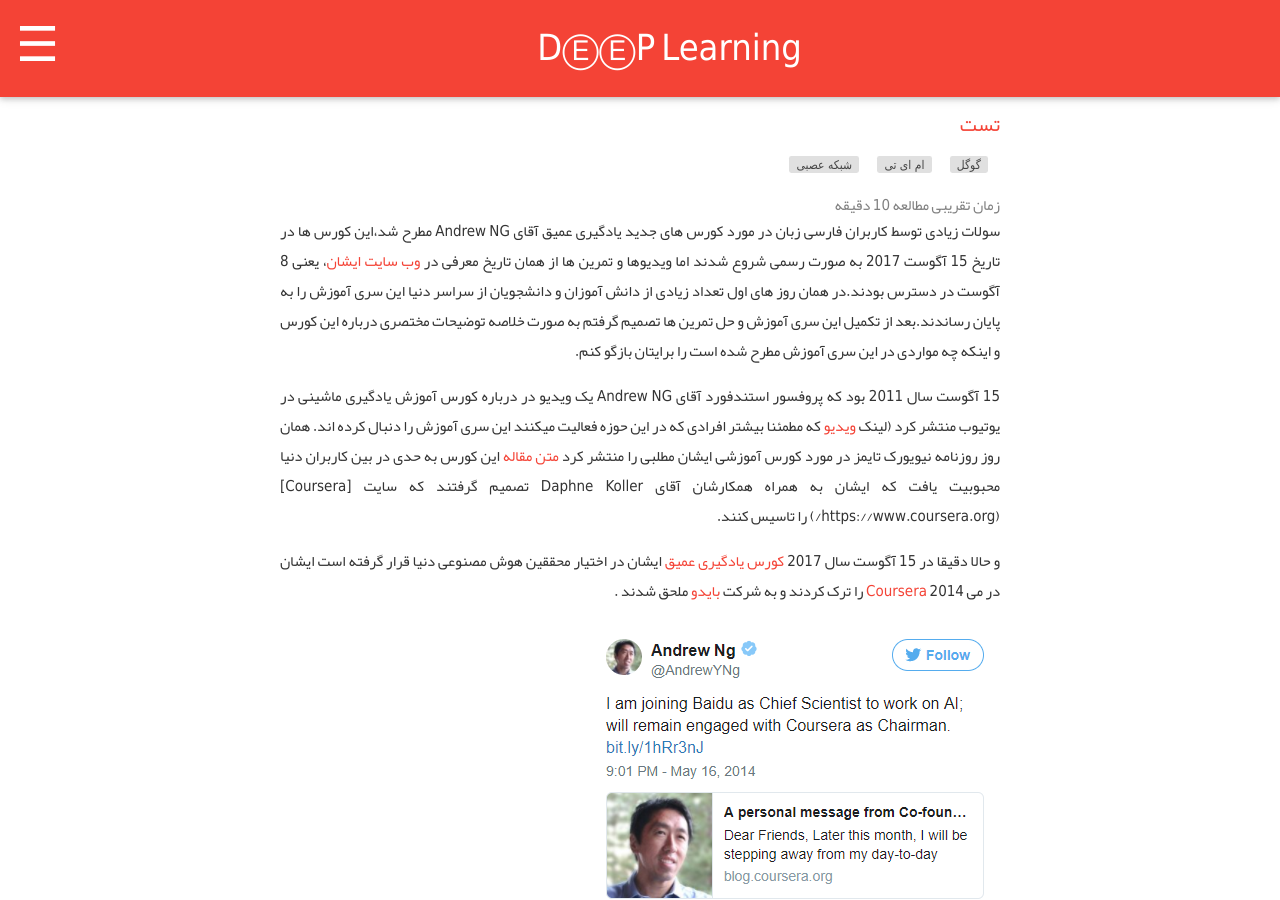
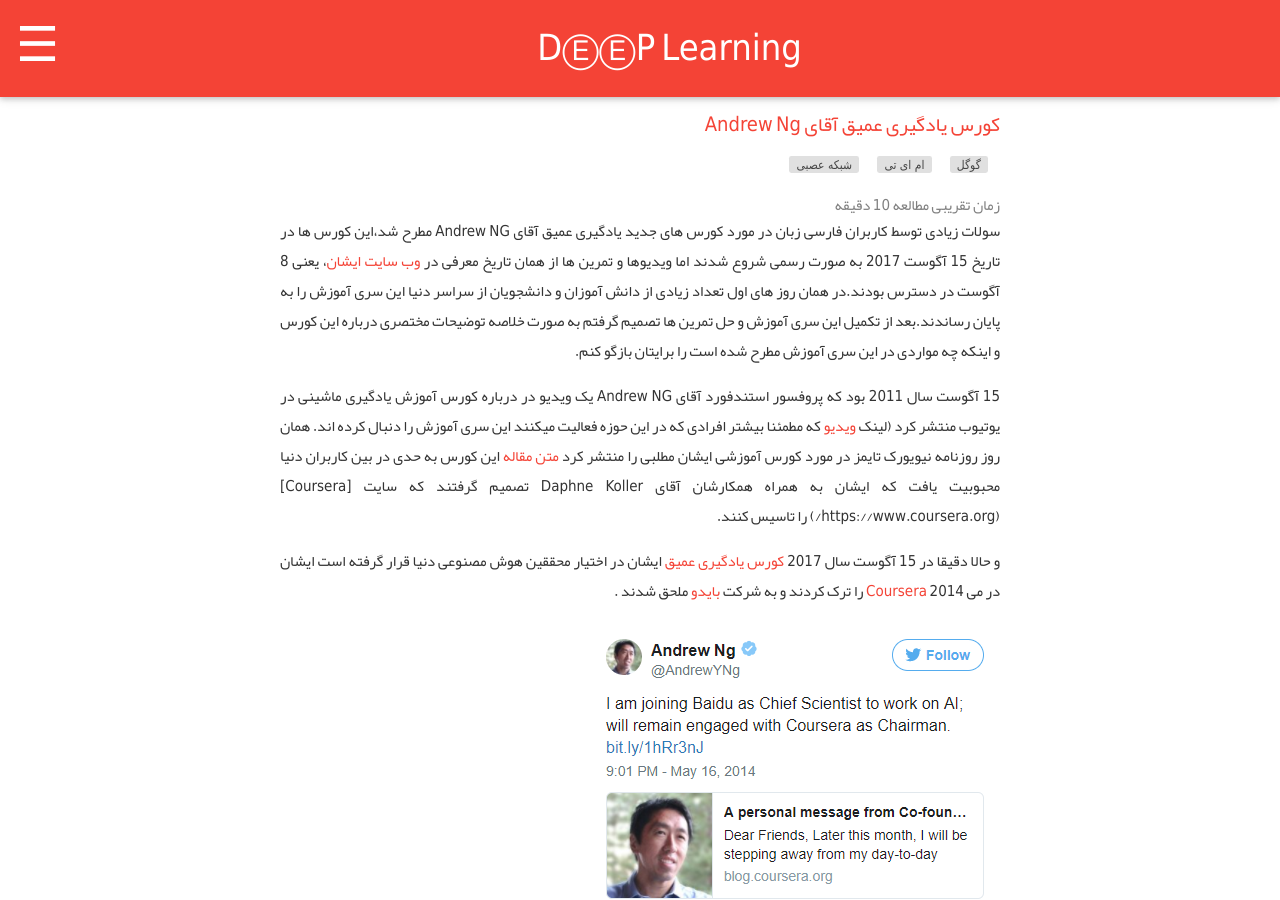
Before and after one commit to AlisterTA/alisterta.github.io, a Jekyll site: the page built from _posts/2017-08-16-test.md, in a window 1280 px wide and 900 px high. Built offline with Jekyll 4.4.1, drawn with Linux system fonts in a browser that asks for light colours; comment, search, counter and statistics services are not loaded.

Commit message:
Update 2017-08-16-test.md

```diff
--- a/_posts/2017-08-16-test.md
+++ b/_posts/2017-08-16-test.md
@@ -1,6 +1,6 @@
 ---
 layout: post
-title: تست
+title: کورس یادگیری عمیق آقای Andrew Ng
 tags: [گوگل, ام ای تی, شبکه عصبی]
 ---
 سولات زیادی توسط کاربران فارسی زبان در مورد کورس های جدید یادگیری عمیق آقای Andrew NG مطرح شد،این کورس ها در تاریخ 15 آگوست 2017 به صورت رسمی شروع شدند اما ویدیوها و تمرین ها از همان تاریخ معرفی در [وب سایت ایشان](https://medium.com/@andrewng/deeplearning-ai-announcing-new-deep-learning-courses-on-coursera-43af0a368116)، یعنی 8 آگوست در دسترس بودند.در همان روز های اول تعداد زیادی از دانش آموزان و دانشجویان از سراسر دنیا این سری آموزش را به پایان رساندند.بعد از تکمیل این سری آموزش و حل تمرین ها تصمیم گرفتم به صورت خلاصه توضیحات مختصری درباره این کورس و اینکه چه مواردی در این سری آموزش مطرح شده است را برایتان بازگو کنم.
```
